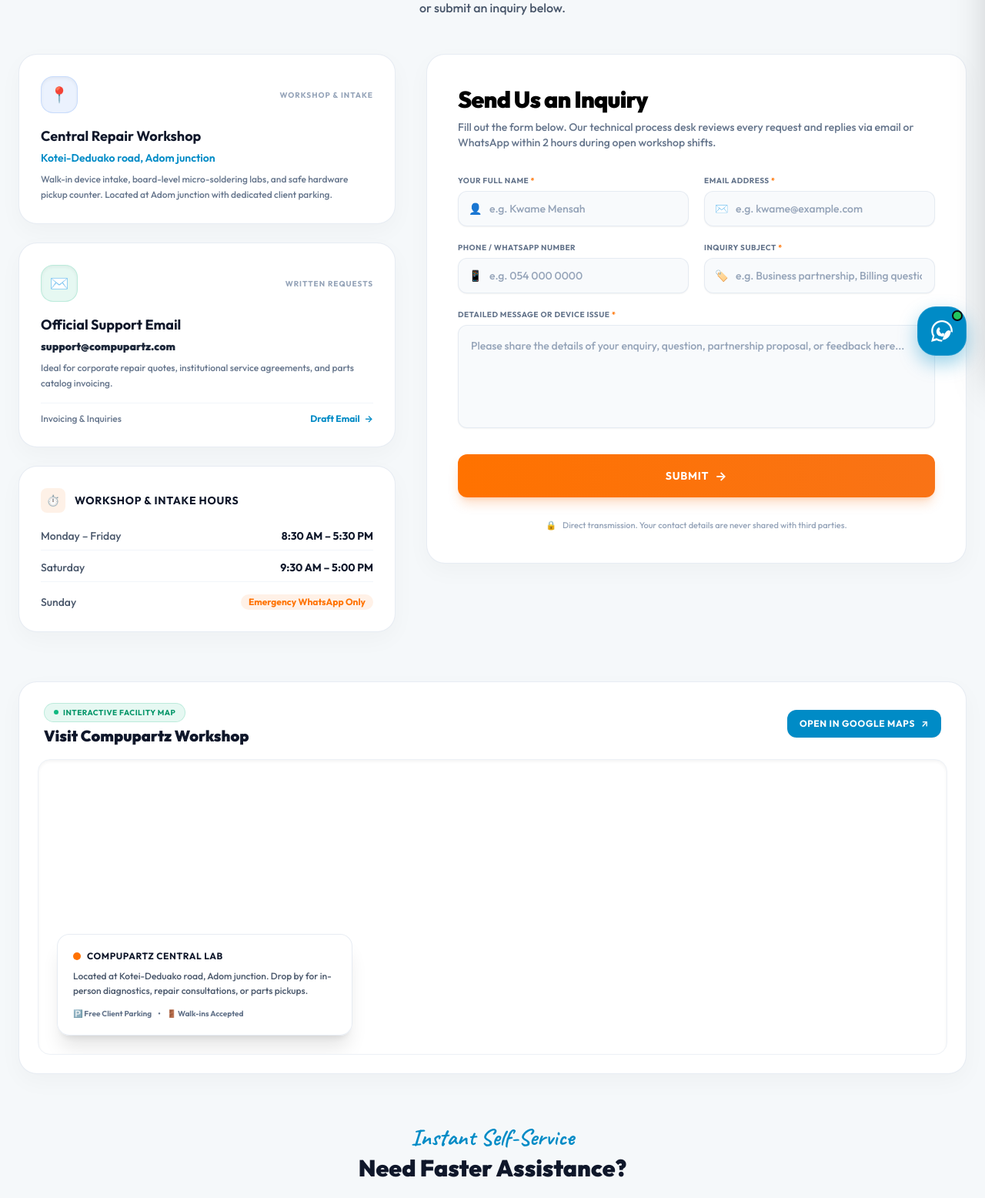
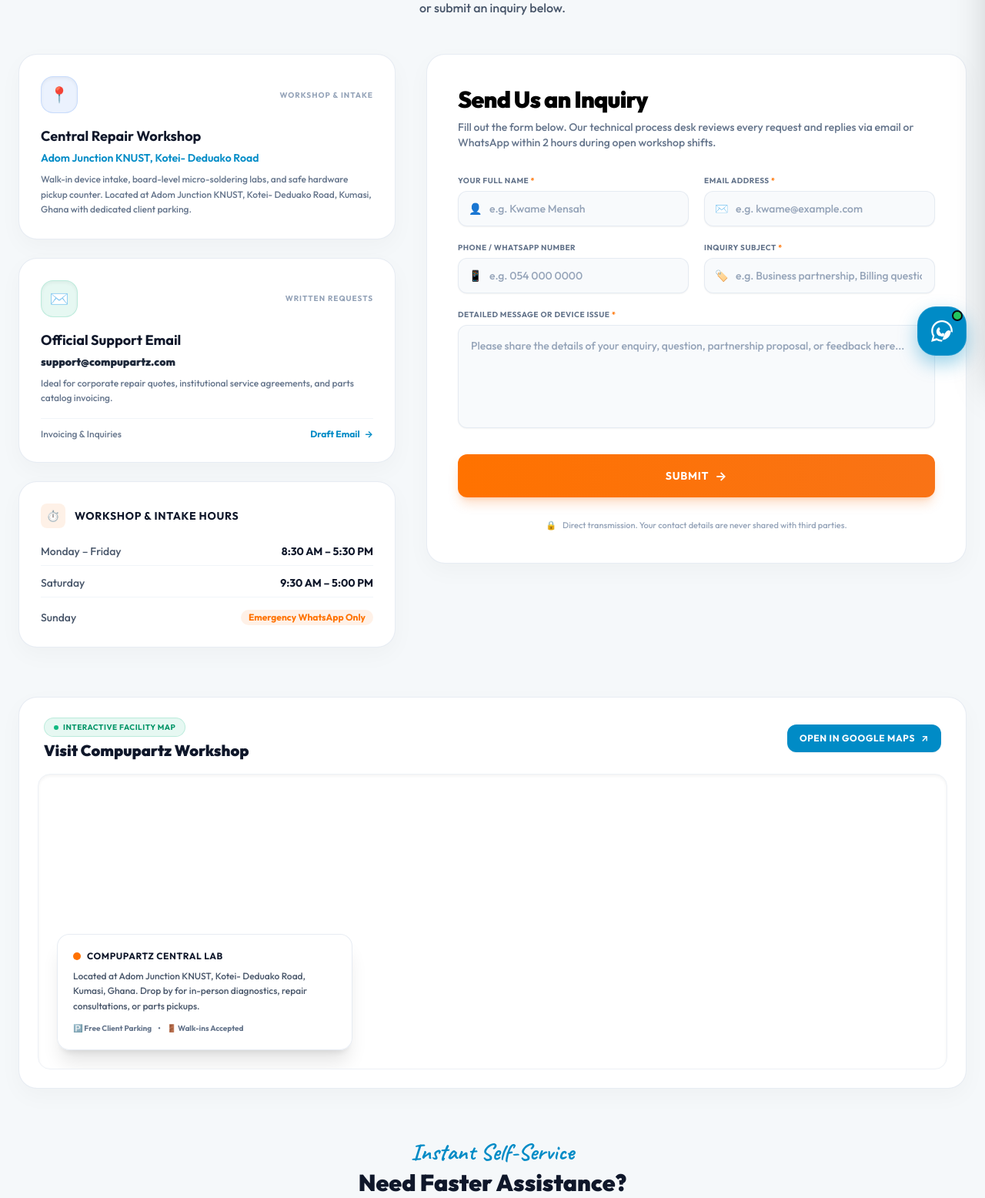
Before and after one commit to El-viktoh/Compupartz, a Django app: page /contact/ in a window 1280 px wide. Shown: the part 314-1870 px from the top of the page at 77% size. Run offline with Django 4.2, Linux system fonts and the light colour scheme; some libraries are stand-ins or nearby versions.

Commit message:
Update workshop location to 'Adom Junction KNUST, Kotei- Deduako Road, Kumasi, Ghana' across site and email templates

```diff
--- a/templates/base.html
+++ b/templates/base.html
@@ -484,8 +484,8 @@
                     </h4>
                     <div class="space-y-2 text-xs">
                         <p class="text-slate-600 dark:text-gray-300">
-                            Kotei-Deduako road<br>
-                            <span class="text-slate-400 dark:text-gray-500">Adom junction, Kumasi, Ghana</span>
+                            Adom Junction KNUST<br>
+                            <span class="text-slate-400 dark:text-gray-500">Kotei- Deduako Road, Kumasi, Ghana</span>
                         </p>
                         <p class="text-slate-600 dark:text-gray-300 pt-1">
                             <span class="text-slate-400 dark:text-gray-500 block text-[11px]">Hours</span>
--- a/templates/blog/post_detail.html
+++ b/templates/blog/post_detail.html
@@ -90,7 +90,7 @@
                         </div>
                     </div>
                     <p class="text-xs text-slate-500 dark:text-gray-400 font-light leading-relaxed">
-                        Authored by certified board-level technicians at our central workshop (Kotei-Deduako road, Adom junction).
+                        Authored by certified board-level technicians at our central workshop (Adom Junction KNUST, Kotei- Deduako Road, Kumasi, Ghana).
                     </p>
                 </div>
 
--- a/templates/blog/post_list.html
+++ b/templates/blog/post_list.html
@@ -61,7 +61,7 @@
             </h1>
 
             <p class="text-slate-600 dark:text-gray-300 text-sm sm:text-base font-light max-w-2xl mx-auto leading-relaxed">
-                Inside our central micro-soldering workbench at Kotei-Deduako road, Adom junction. Transparent diagnostic monitoring, component-level engineering teardowns, and verified hardware intelligence.
+                Inside our central micro-soldering workbench at Adom Junction KNUST, Kotei- Deduako Road, Kumasi, Ghana. Transparent diagnostic monitoring, component-level engineering teardowns, and verified hardware intelligence.
             </p>
         </div>
 
@@ -324,7 +324,7 @@
                         Have a Faulty Board Requiring Component Process?
                     </h2>
                     <p class="text-xs sm:text-sm text-gray-300 font-light leading-relaxed">
-                        Book a diagnostic ticket online, visit our central workshop at Kotei-Deduako road, Adom junction, or request dedicated component sourcing directly from our inventory desk.
+                        Book a diagnostic ticket online, visit our central workshop at Adom Junction KNUST, Kotei- Deduako Road, Kumasi, Ghana, or request dedicated component sourcing directly from our inventory desk.
                     </p>
                 </div>
 
--- a/templates/core/contact.html
+++ b/templates/core/contact.html
@@ -94,10 +94,10 @@
                         Central Repair Workshop
                     </h2>
                     <p class="text-sm font-semibold text-[#008BC6] dark:text-[#38bdf8] mb-2">
-                        Kotei-Deduako road, Adom junction
+                        Adom Junction KNUST, Kotei- Deduako Road
                     </p>
                     <p class="text-xs text-slate-500 dark:text-gray-400 leading-relaxed">
-                        Walk-in device intake, board-level micro-soldering labs, and safe hardware pickup counter. Located at Adom junction with dedicated client parking.
+                        Walk-in device intake, board-level micro-soldering labs, and safe hardware pickup counter. Located at Adom Junction KNUST, Kotei- Deduako Road, Kumasi, Ghana with dedicated client parking.
                     </p>
                 </div>
 
@@ -291,7 +291,7 @@
                         </h3>
                     </div>
                     <div class="flex items-center gap-3">
-                        <a href="https://maps.google.com/?q=Kotei-Deduako+road,+Adom+junction,+Kumasi" target="_blank" rel="noopener noreferrer" class="px-4 py-2.5 rounded-xl bg-[#008BC6] hover:bg-[#0076a8] text-white text-xs font-bold uppercase tracking-wider shadow-sm transition-all flex items-center gap-2">
+                        <a href="https://maps.google.com/?q=Adom+Junction+KNUST,+Kotei-+Deduako+Road,+Kumasi,+Ghana" target="_blank" rel="noopener noreferrer" class="px-4 py-2.5 rounded-xl bg-[#008BC6] hover:bg-[#0076a8] text-white text-xs font-bold uppercase tracking-wider shadow-sm transition-all flex items-center gap-2">
                             <span>Open In Google Maps</span>
                             <span>&nearr;</span>
                         </a>
@@ -300,7 +300,7 @@
 
                 <div class="w-full h-80 sm:h-96 rounded-2xl overflow-hidden relative border border-slate-200/60 dark:border-white/5 shadow-inner">
                     <iframe width="100%" height="100%" frameborder="0" scrolling="no" marginheight="0" marginwidth="0"
-                        src="https://maps.google.com/maps?q=Kotei-Deduako%20road,%20Adom%20junction,%20Kumasi,%20Ghana&t=&z=15&ie=UTF8&iwloc=&output=embed"
+                        src="https://maps.google.com/maps?q=Adom%20Junction%20KNUST,%20Kotei-%20Deduako%20Road,%20Kumasi,%20Ghana&t=&z=15&ie=UTF8&iwloc=&output=embed"
                         loading="lazy"
                         class="w-full h-full dark:opacity-85 transition-all duration-300">
                     </iframe>
@@ -312,7 +312,7 @@
                             <h4 class="text-xs font-bold text-slate-900 dark:text-white uppercase tracking-wider font-outfit">Compupartz Central Lab</h4>
                         </div>
                         <p class="text-xs text-slate-600 dark:text-gray-300 font-light leading-relaxed mb-3">
-                            Located at Kotei-Deduako road, Adom junction. Drop by for in-person diagnostics, repair consultations, or parts pickups.
+                            Located at Adom Junction KNUST, Kotei- Deduako Road, Kumasi, Ghana. Drop by for in-person diagnostics, repair consultations, or parts pickups.
                         </p>
                         <div class="flex items-center gap-2 text-[10px] font-bold text-slate-500 dark:text-gray-400">
                             <span>🅿️ Free Client Parking</span>
--- a/templates/core/privacy.html
+++ b/templates/core/privacy.html
@@ -84,7 +84,7 @@
             <h2 class="text-xl font-bold text-gray-900 dark:text-white uppercase tracking-tight mb-4">Contact Information</h2>
             <div class="p-8 bg-white dark:bg-white/5 border border-gray-200 dark:border-white/10 rounded-3xl shadow-sm">
                 <div class="space-y-4 text-sm font-medium">
-                    <p class="flex items-center gap-3"><span class="text-[#ff7200]">📍</span> Kotei-Deduako road, Adom junction. KNUST, Kumasi.</p>
+                    <p class="flex items-center gap-3"><span class="text-[#ff7200]">📍</span> Adom Junction KNUST, Kotei- Deduako Road, Kumasi, Ghana</p>
                     <p class="flex items-center gap-3"><span class="text-[#ff7200]">📞</span> <a href="tel:+233540322533" class="hover:text-[#ff7200]">0540 322 533</a></p>
                     <p class="flex items-center gap-3"><span class="text-[#ff7200]">📧</span> <a href="mailto:support@compupartz.com" class="hover:text-[#ff7200]">support@compupartz.com</a></p>
                 </div>
--- a/templates/customer_orders/order_email.html
+++ b/templates/customer_orders/order_email.html
@@ -114,7 +114,7 @@
             <tr>
                 <td style="padding: 20px 32px; background-color: #fafbfc; border-top: 1px solid #f1f5f9; text-align: center; font-size: 11px; color: #94a3b8; line-height: 1.6;">
                     &copy; 2026 Compupartz Ghana &bull; Precision Tech &amp; Hardware Engineering<br>
-                    KNUST Commercial Area, Kumasi, Ghana &bull; +233 54 032 2533
+                    Adom Junction KNUST, Kotei- Deduako Road, Kumasi, Ghana &bull; +233 54 032 2533
                 </td>
             </tr>
 
--- a/templates/emails/admin_notification.html
+++ b/templates/emails/admin_notification.html
@@ -358,7 +358,7 @@
                         COMPUPARTZ TECHNICAL OPERATIONS DESK
                     </div>
                     <div style="color: #cbd5e1; margin-bottom: 12px;">
-                        Kotei-Deduako road, Adom junction, Kumasi, Ghana &bull;
+                        Adom Junction KNUST, Kotei- Deduako Road, Kumasi, Ghana &bull;
                         <a href="tel:0540322533" style="color: #38bdf8; text-decoration: none; font-weight: 600;">0540 322 533</a> &bull;
                         <a href="mailto:support@compupartz.com" style="color: #38bdf8; text-decoration: none; font-weight: 600;">support@compupartz.com</a>
                     </div>
--- a/templates/emails/formal_part_quote.html
+++ b/templates/emails/formal_part_quote.html
@@ -125,7 +125,7 @@
             <tr>
                 <td style="padding: 24px 32px; background-color: #fafbfc; border-top: 1px solid #f1f5f9; text-align: center; font-size: 11px; color: #94a3b8; line-height: 1.6;">
                     &copy; 2026 Compupartz Ghana &bull; Direct OEM Hardware Sourcing Desk<br>
-                    KNUST Commercial Area, Kumasi, Ghana &bull; +233 54 032 2533
+                    Adom Junction KNUST, Kotei- Deduako Road, Kumasi, Ghana &bull; +233 54 032 2533
                 </td>
             </tr>
 
--- a/templates/emails/formal_repair_quote.html
+++ b/templates/emails/formal_repair_quote.html
@@ -117,7 +117,7 @@
             <tr>
                 <td style="padding: 24px 32px; background-color: #fafbfc; border-top: 1px solid #f1f5f9; text-align: center; font-size: 11px; color: #94a3b8; line-height: 1.6;">
                     &copy; 2026 Compupartz Ghana &bull; Certified Computer Diagnostics & Component Restoration<br>
-                    KNUST Commercial Area, Kumasi, Ghana &bull; +233 54 032 2533
+                    Adom Junction KNUST, Kotei- Deduako Road, Kumasi, Ghana &bull; +233 54 032 2533
                 </td>
             </tr>
 
--- a/templates/emails/order_status_update.html
+++ b/templates/emails/order_status_update.html
@@ -100,7 +100,7 @@
             <tr>
                 <td style="padding: 20px 32px; background-color: #fafbfc; border-top: 1px solid #f1f5f9; text-align: center; font-size: 11px; color: #94a3b8; line-height: 1.6;">
                     &copy; 2026 Compupartz Ghana &bull; Hardware Fulfillment Desk<br>
-                    KNUST Commercial Area, Kumasi, Ghana &bull; +233 54 032 2533
+                    Adom Junction KNUST, Kotei- Deduako Road, Kumasi, Ghana &bull; +233 54 032 2533
                 </td>
             </tr>
 
--- a/templates/emails/part_request_status_update.html
+++ b/templates/emails/part_request_status_update.html
@@ -124,7 +124,7 @@
             <tr>
                 <td style="padding: 20px 32px; background-color: #fafbfc; border-top: 1px solid #f1f5f9; text-align: center; font-size: 11px; color: #94a3b8; line-height: 1.6;">
                     &copy; 2026 Compupartz Ghana &bull; Direct OEM Part Procurement<br>
-                    KNUST Commercial Area, Kumasi, Ghana &bull; +233 54 032 2533
+                    Adom Junction KNUST, Kotei- Deduako Road, Kumasi, Ghana &bull; +233 54 032 2533
                 </td>
             </tr>
 
--- a/templates/emails/repair_status_update.html
+++ b/templates/emails/repair_status_update.html
@@ -104,7 +104,7 @@
             <tr>
                 <td style="padding: 20px 32px; background-color: #fafbfc; border-top: 1px solid #f1f5f9; text-align: center; font-size: 11px; color: #94a3b8; line-height: 1.6;">
                     &copy; 2026 Compupartz Ghana &bull; Precision Tech & Hardware Engineering<br>
-                    KNUST Commercial Area, Kumasi, Ghana &bull; +233 54 032 2533
+                    Adom Junction KNUST, Kotei- Deduako Road, Kumasi, Ghana &bull; +233 54 032 2533
                 </td>
             </tr>
 
--- a/templates/emails/technician_message.html
+++ b/templates/emails/technician_message.html
@@ -79,7 +79,7 @@
             <tr>
                 <td style="padding: 20px 32px; background-color: #fafbfc; border-top: 1px solid #f1f5f9; text-align: center; font-size: 11px; color: #94a3b8; line-height: 1.6;">
                     &copy; 2026 Compupartz Ghana &bull; Certified Hardware Engineering Desk<br>
-                    KNUST Commercial Area, Kumasi, Ghana &bull; +233 54 032 2533
+                    Adom Junction KNUST, Kotei- Deduako Road, Kumasi, Ghana &bull; +233 54 032 2533
                 </td>
             </tr>
 
--- a/templates/registration/account_activation_email.html
+++ b/templates/registration/account_activation_email.html
@@ -80,7 +80,7 @@
             <tr>
                 <td style="padding: 20px 32px; background-color: #fafbfc; border-top: 1px solid #f1f5f9; text-align: center; font-size: 11px; color: #94a3b8; line-height: 1.6;">
                     &copy; 2026 Compupartz &bull; Precision Tech & Hardware Engineering<br>
-                    KNUST Commercial Area, Kumasi, Ghana &bull; <a href="mailto:support@compupartz.com" style="color: #64748b; text-decoration: none;">support@compupartz.com</a>
+                    Adom Junction KNUST, Kotei- Deduako Road, Kumasi, Ghana &bull; <a href="mailto:support@compupartz.com" style="color: #64748b; text-decoration: none;">support@compupartz.com</a>
                 </td>
             </tr>
 
--- a/templates/registration/password_reset_email.html
+++ b/templates/registration/password_reset_email.html
@@ -77,7 +77,7 @@
             <tr>
                 <td style="padding: 20px 32px; background-color: #fafbfc; border-top: 1px solid #f1f5f9; text-align: center; font-size: 11px; color: #94a3b8; line-height: 1.6;">
                     &copy; 2026 Compupartz &bull; Precision Tech & Hardware Engineering<br>
-                    KNUST Commercial Area, Kumasi, Ghana &bull; <a href="mailto:support@compupartz.com" style="color: #64748b; text-decoration: none;">support@compupartz.com</a>
+                    Adom Junction KNUST, Kotei- Deduako Road, Kumasi, Ghana &bull; <a href="mailto:support@compupartz.com" style="color: #64748b; text-decoration: none;">support@compupartz.com</a>
                 </td>
             </tr>
 
```
